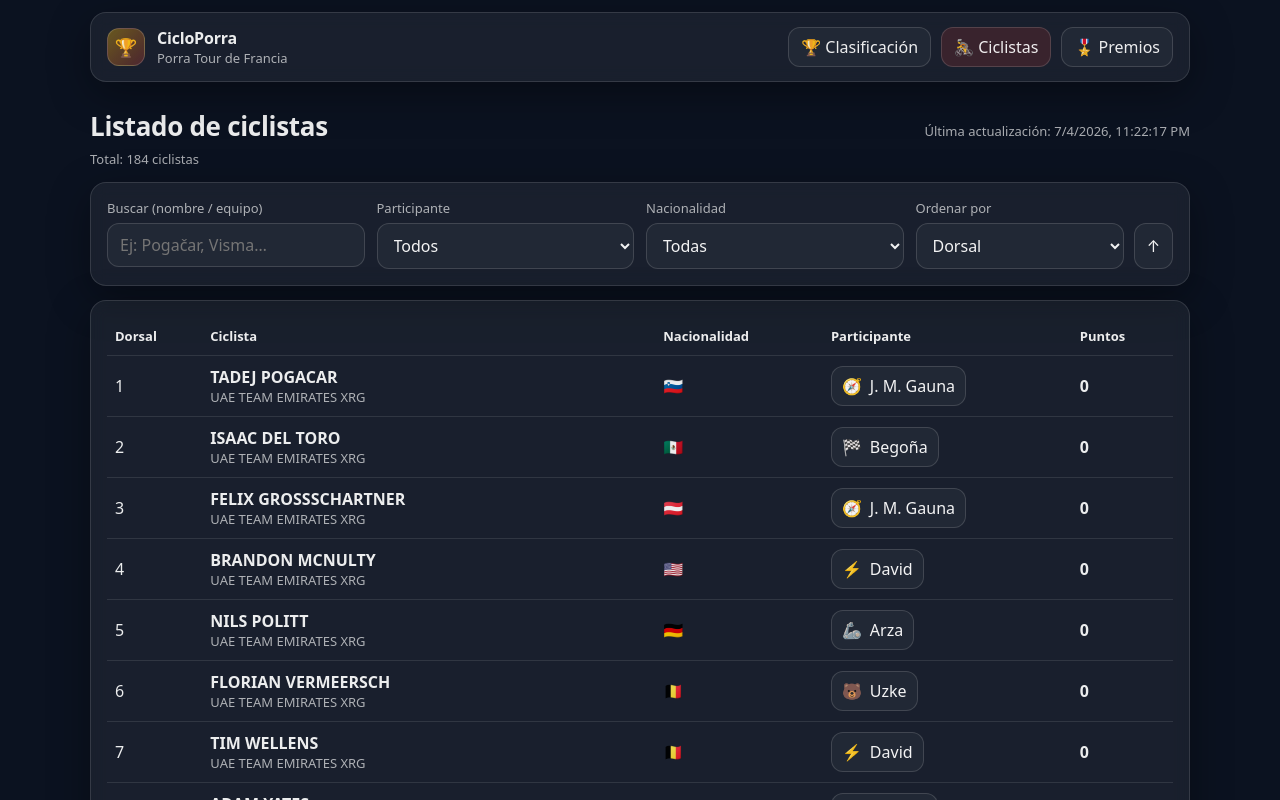
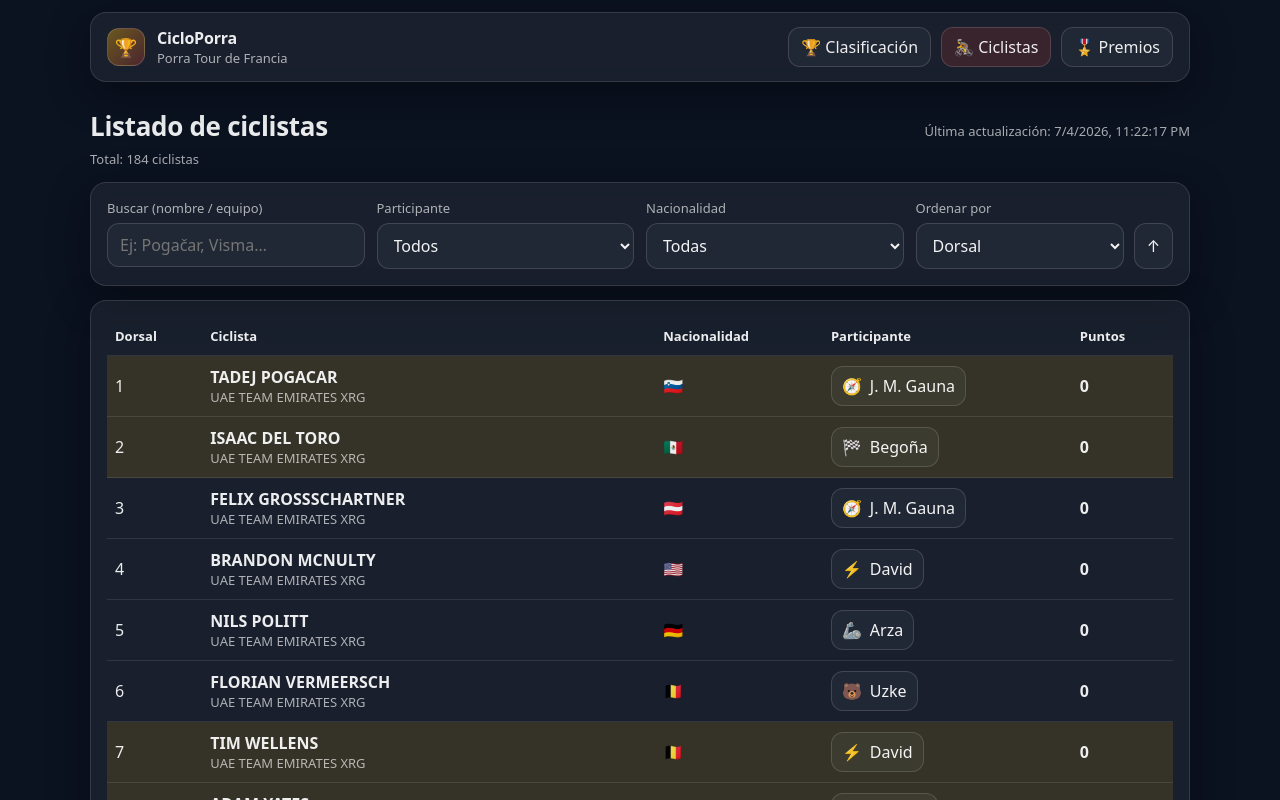
Before and after one commit to JaviElio/CicloPorra, a React (Vite) app in the folder porra-tour/: page /#/ciclistas in a window 1280 px wide. Shown: the top 800 px of the page. Built offline with nearby package versions, Linux system fonts and the light colour scheme.

Commit message:
resaltar corredores de las grupetas iniciales en el listado genral de ciclistas

```diff
--- a/porra-tour/src/components/CiclistaRow.tsx
+++ b/porra-tour/src/components/CiclistaRow.tsx
@@ -14,14 +14,16 @@ export function renderLogrosSummary(logros: Logros) {
 export default function CiclistaRow({
   ciclista,
   participante,
+  enGrupetaInicial = false,
 }: {
   ciclista: Ciclista;
   participante?: Participante;
+  enGrupetaInicial?: boolean;
 }) {
   const flagEmoji = getFlagEmojiFromNacionalidad(ciclista.nacionalidad);
 
   return (
-    <tr>
+    <tr style={enGrupetaInicial ? { background: 'rgba(255, 193, 7, 0.12)' } : undefined}>
       <td style={{ padding: '10px 8px', borderBottom: '1px solid rgba(255,255,255,0.10)' }}>
         {ciclista.dorsal}
       </td>
--- a/porra-tour/src/pages/CiclistasPage.tsx
+++ b/porra-tour/src/pages/CiclistasPage.tsx
@@ -2,8 +2,11 @@ import { useMemo, useState } from 'react';
 import { loadDataModel } from '../data/loader';
 import type { Ciclista } from '../data/types';
 import CiclistaRow from '../components/CiclistaRow';
+import grupetasJson from '../data/grupetas.json';
 
 const model = loadDataModel();
+
+const dorsalesGrupetaInicial = new Set<number>(grupetasJson.grupetas.flatMap((g) => g.dorsales));
 
 type SortKey = 'dorsal' | 'puntos' | 'nombre';
 
@@ -212,6 +215,7 @@ export function CiclistasPage() {
                   key={c.dorsal}
                   ciclista={c}
                   participante={participantsById.get(model.participanteIdByDorsal.get(c.dorsal) ?? '')}
+                  enGrupetaInicial={dorsalesGrupetaInicial.has(c.dorsal)}
                 />
               ))}
               {filtered.length === 0 ? (
```
Also changed, not shown: 3 other files (tests, documents, lock files or other folders).
